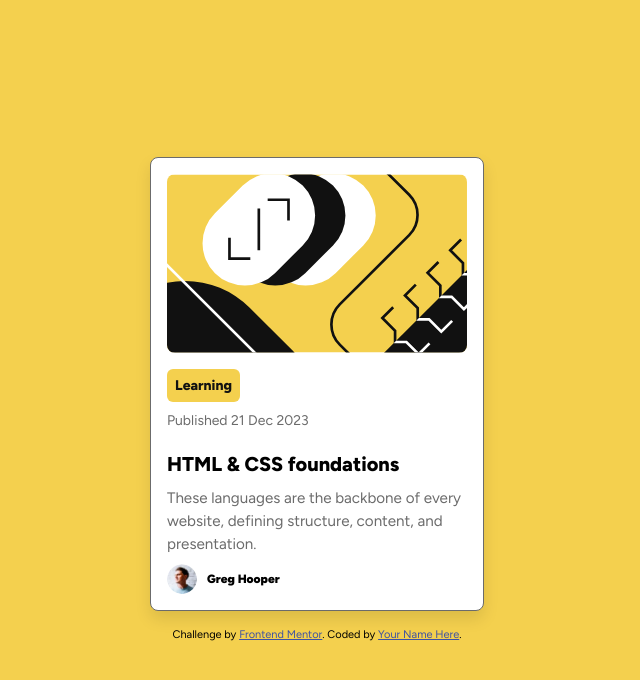
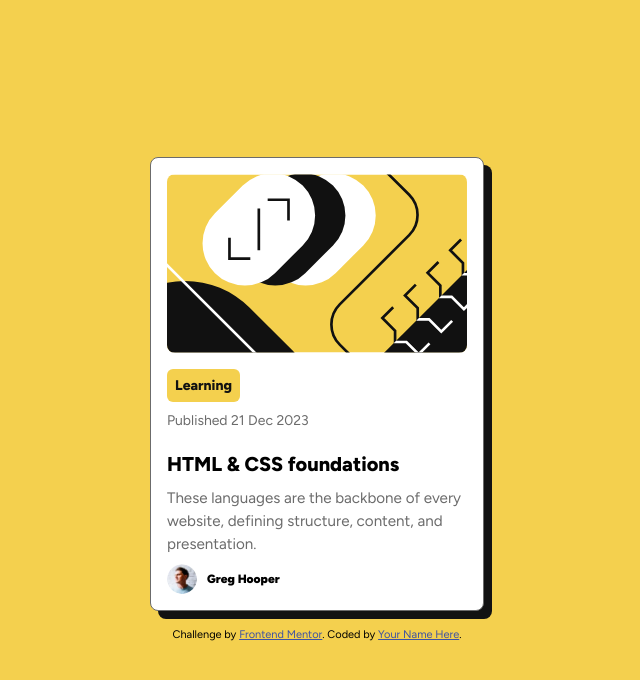
Before and after one commit to morrryyyyy/blog_preview_card, a plain HTML site: page index.html in a window 1280 px wide. Shown: the whole page, without its empty margins (323-963 px from the left). Drawn offline with Linux system fonts and the light colour scheme.

Commit message:
add box shadow

```diff
--- a/style.css
+++ b/style.css
@@ -31,7 +31,7 @@ body {
   width: 100%;
   border: 1px solid var(--gray500);
   border-radius: 0.5rem;
-  box-shadow: 0 0.5rem 1rem rgba(0, 0, 0, 0.1);
+  box-shadow: 8px 8px 0px var(--gray950);
   display: flex;
   flex-direction: column;
   align-items: flex-start;
```
